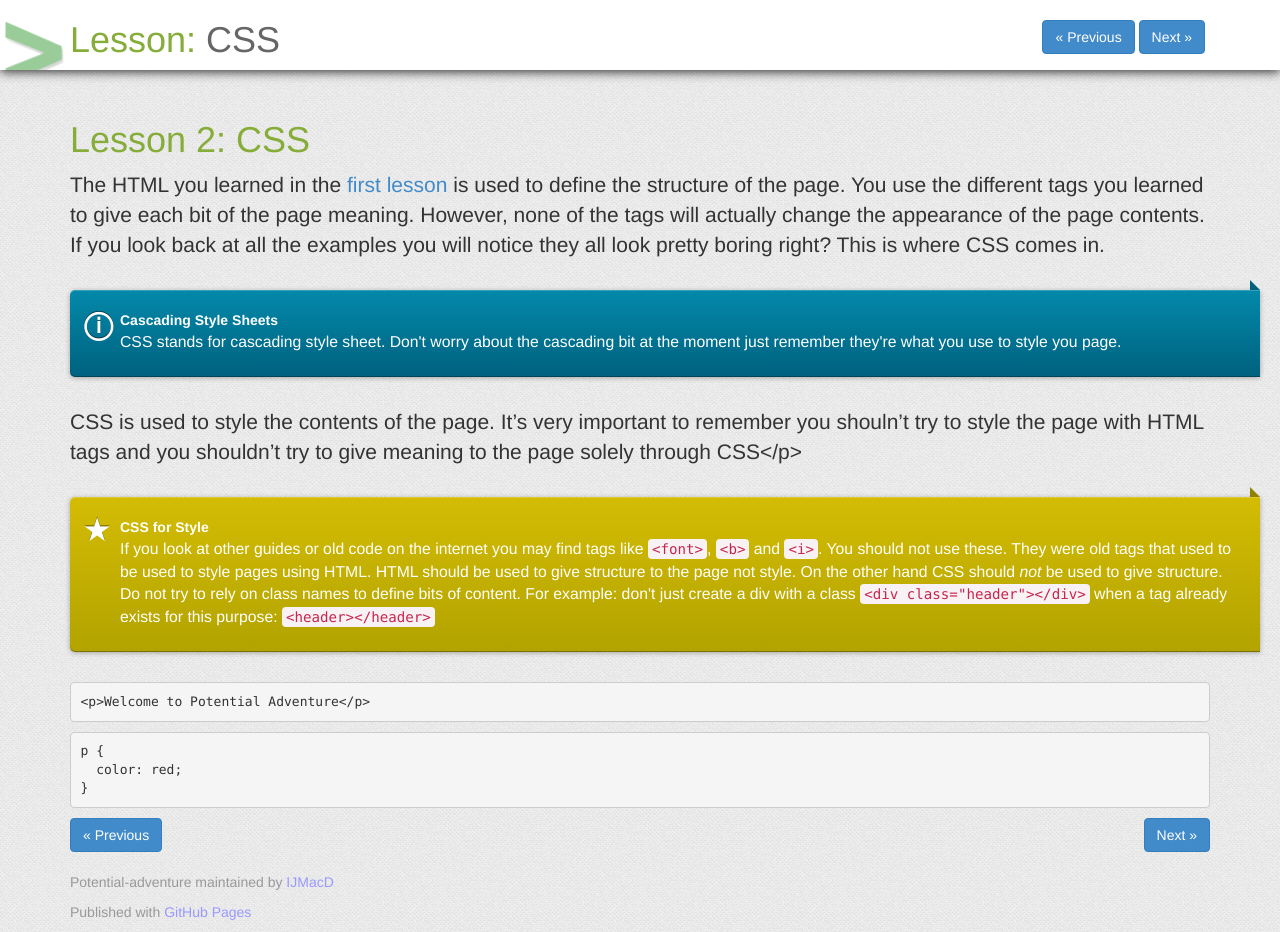
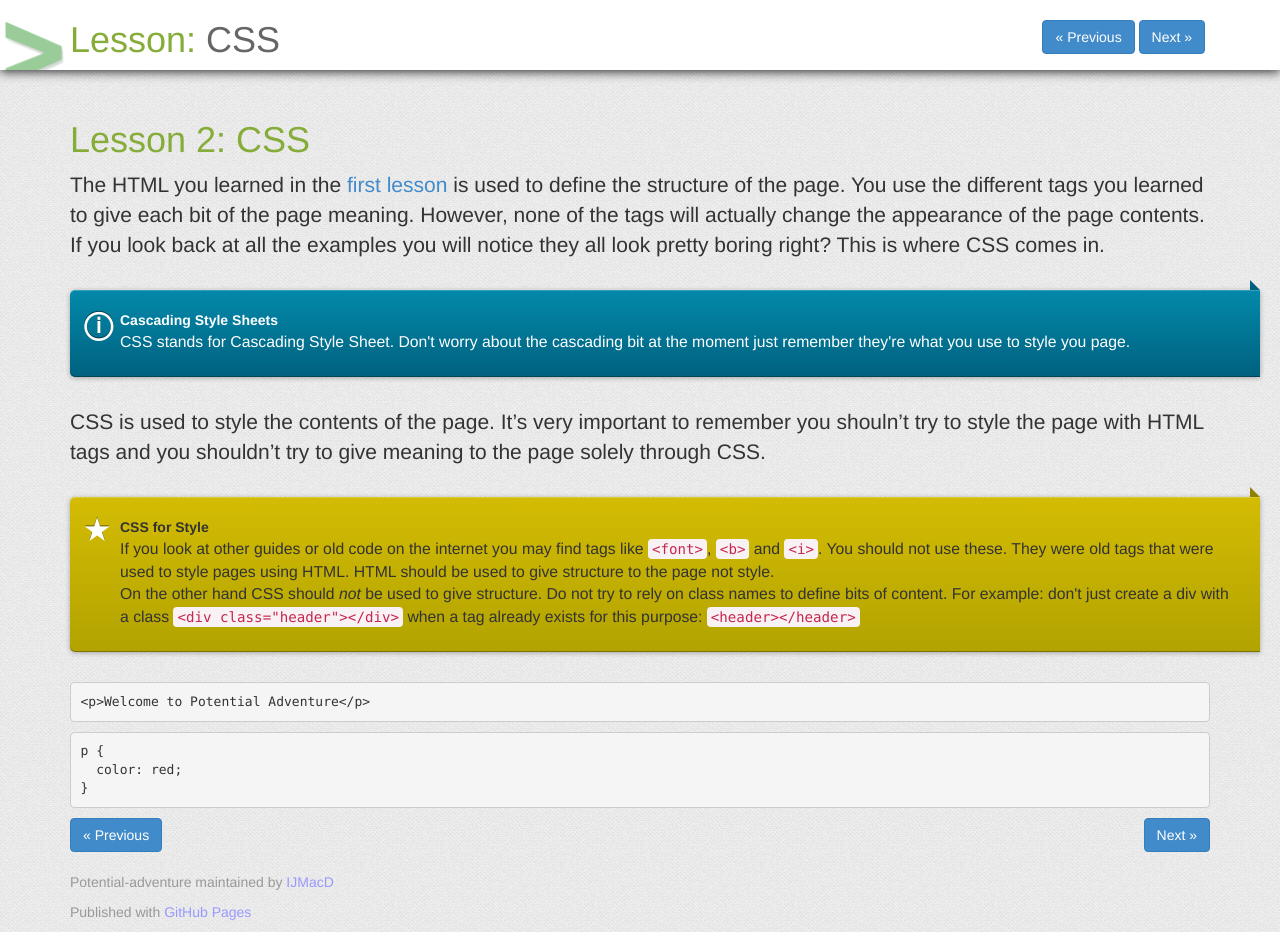
Before and after one commit to IJMacD/potential-adventure, a Jekyll site: the page built from lesson02/index.md, in a window 1280 px wide and 932 px high. Built offline with Jekyll 4.4.1, drawn with Linux system fonts in a browser that asks for light colours.

Commit message:
More visual tweaks

```diff
--- a/css/lesson.css
+++ b/css/lesson.css
@@ -180,8 +180,7 @@
   background: -ms-linear-gradient(top,  #d4bc04 0%,#b2a300 100%); /* IE10+ */
   background: linear-gradient(to bottom,  #d4bc04 0%,#b2a300 100%); /* W3C */
   filter: progid:DXImageTransform.Microsoft.gradient( startColorstr='#d4bc04', endColorstr='#b2a300',GradientType=0 ); /* IE6-9 */
-
-
+  color: #333;
 }
 
 .note-best {
--- a/lesson02/index.md
+++ b/lesson02/index.md
@@ -14,18 +14,19 @@
 
 <div class="note note-info">
   <h5>Cascading Style Sheets</h5>
-  <p>CSS stands for cascading style sheet. Don't worry about the cascading bit at the moment just
+  <p>CSS stands for Cascading Style Sheet. Don't worry about the cascading bit at the moment just
   remember they're what you use to style you page.</p>
 </div>
 
 CSS is used to style the contents of the page. It's very important to remember you shouln't try to style
-the page with HTML tags and you shouldn't try to give meaning to the page solely through CSS</p>
+the page with HTML tags and you shouldn't try to give meaning to the page solely through CSS.
 
 <div class="note note-key">
   <h5>CSS for Style</h5>
-  <p>If you look at other guides or old code on the internet you may find tags like <code>&lt;font&gt;</code>, <code>&lt;b&gt;</code> and <code>&lt;i&gt;</code>.
-  You should not use these. They were old tags that used to be used to style pages using HTML. HTML should be
-  used to give structure to the page not style. On the other hand CSS should <em>not</em> be used to give structure.
+  <p>If you look at other guides or old code on the internet you may find tags like <code>&lt;font&gt;</code>,
+  <code>&lt;b&gt;</code> and <code>&lt;i&gt;</code>. You should not use these. They were old tags that were used
+  to style pages using HTML. HTML should be used to give structure to the page not style.</p>
+  <p>On the other hand CSS should <em>not</em> be used to give structure.
   Do not try to rely on class names to define bits of content. For example: don't just create a div with a class
   <code>&lt;div class="header"&gt;&lt;/div&gt;</code> when a tag already exists for this purpose: <code>&lt;header&gt;&lt;/header&gt;</code></p>
 </div>
```
